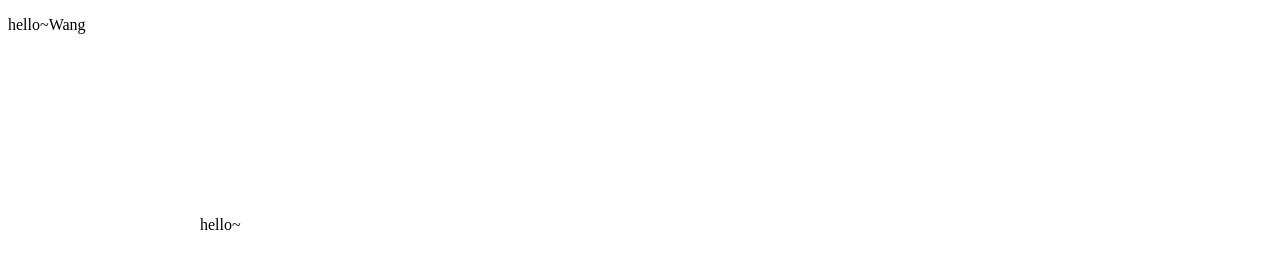
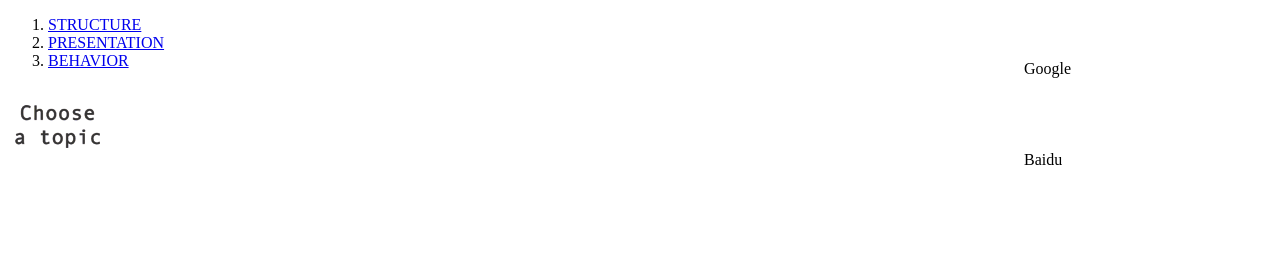
Before and after one commit to EvianEvan/DOM-Art, a plain HTML site: page chapter10/chapter10.html in a window 1280 px wide. Drawn offline with Linux system fonts and the light colour scheme.

Commit message:
chapter10

```diff
--- a/chapter10/chapter10.html
+++ b/chapter10/chapter10.html
@@ -3,12 +3,26 @@
 <head>
 	<meta charset = "utf-8" />
 	<title>chapter10 JS动画</title>
+	<link rel = 'stylesheet' href = 'styles/layout.css' media = 'screen' />
 </head>
 <body>
-<p id = 'message'>hello~</p>
-<p id = 'message2'>hello~Wang</p>
+<p id = 'message'>Google</p>
+<p id = 'message2'>Baidu</p>
+<ol id = 'linklist'>
+ <li>
+ <a href = 'structure.html'>STRUCTURE</a>
+ </li>
+ <li>
+ <a href = 'presentation.html'>PRESENTATION</a>
+ </li>
+ <li>
+ <a href = 'behavior.html'>BEHAVIOR</a>
+ </li>
+</ol>
 <script src = 'scripts/addLoadEvent.js'></script>
 <script src = 'scripts/moveElement.js'></script>
-<script src = 'scripts/positionMessage.js'></script>
+<script src = 'scripts/insertAfter.js'></script>
+<script src = 'scripts/positionMessage.js'></script> <!--用于文字动画-->
+<script src = 'scripts/prepareSlideshow.js'></script><!--用于图片变换-->
 </body>
 </html>
--- /dev/null
+++ b/chapter10/scripts/insertAfter.js
@@ -0,0 +1,8 @@
+function insertAfter(newElement,targetElement) {
+	var parent = targetElement.parentNode;
+	if (parent.lastChild == targetElement) {
+		parent.appendChild(newElement);
+	}else{
+		parent.insertBefore(newElement,targetElement.nextSibling);
+	}
+}
--- a/chapter10/scripts/moveElement.js
+++ b/chapter10/scripts/moveElement.js
@@ -2,21 +2,37 @@ function moveElement(elementID,final_x,final_y,interval) {
 	if(!document.getElementById) return false;
 	if(!document.getElementById(elementID)) return false;
 	var elem = document.getElementById(elementID);
+
+	if (elem.movement) {
+		clearTimeout(elem.movement);
+	}
+
+	if(!elem.style.left) {
+		elem.style.left = '0px';
+	}
+	if(!elem.style.top) {
+		elem.style.top = '0px';
+	}
 	var xpos = parseInt(elem.style.left);
 	var ypos = parseInt(elem.style.top);
 	if (xpos == final_x && ypos == final_y) {
 		return true;
 	}if (xpos < final_x) {
-		xpos++;
+		dist = Math.ceil((final_x - xpos)/10);
+		xpos = xpos + dist;
 	}if (xpos > final_x){
-		xpos--;
+		dist = Math.ceil((final_x - xpos)/10);
+		xpos = xpos + dist;
 	}if (ypos < final_y){
-		ypos++;
+		dist = Math.ceil((final_y - ypos)/10);
+		ypos = ypos + dist;
 	}if (ypos > final_y){
-		ypos--;
+		dist = Math.ceil((final_y - ypos)/10);
+		ypos = ypos + dist;
 	}
 	elem.style.left = xpos + "px";
 	elem.style.top = ypos + "px";
 	var repeat = "moveElement('"+elementID+"',"+final_x+","+final_y+","+interval+")";
-	movement = setTimeout(repeat,interval);
+
+	elem.movement = setTimeout(repeat,interval);
 }
--- a/chapter10/scripts/positionMessage.js
+++ b/chapter10/scripts/positionMessage.js
@@ -3,8 +3,14 @@ function positionMessage() {
 	if (!document.getElementById('message')) return false;
 	var elem = document.getElementById('message');
 	elem.style.position = 'absolute';
-	elem.style.left = '50px';
+	elem.style.left = '500px';
 	elem.style.top = '100px';
-	moveElement("message",200,200,20);
+	moveElement("message",1024,35,20);
+	if (!document.getElementById('message2')) return false;
+	var elem = document.getElementById('message2');
+	elem.style.position = 'absolute';
+	elem.style.left = '500px';
+	elem.style.top = '50px';
+	moveElement('message2',1024,135,20);
 }
 addLoadEvent(positionMessage);
--- /dev/null
+++ b/chapter10/scripts/prepareSlideshow.js
@@ -0,0 +1,27 @@
+function prepareSlideshow() {
+	if(!document.getElementsByTagName) return false;
+	if(!document.getElementById) return false;
+	if(!document.getElementById('linklist')) return false;
+
+	var slideshow = document.createElement('div');
+	slideshow.setAttribute('id','slideshow');
+	var preview = document.createElement('img');
+	preview.setAttribute('src','images/topics.gif');
+	preview.setAttribute('alt','building blocks of web design');
+	preview.setAttribute('id','preview');
+	slideshow.appendChild(preview);
+	var list = document.getElementById('linklist');
+	insertAfter(slideshow,list);
+
+	var links = list.getElementsByTagName('a');
+	links[0].onmouseover = function() {
+		moveElement('preview',-100,0,5);
+	}
+	links[1].onmouseover = function() {
+		moveElement('preview',-200,0,5);
+	}
+	links[2].onmouseover = function(){
+		moveElement('preview',-300,0,5);
+	}
+}
+addLoadEvent(prepareSlideshow);
--- /dev/null
+++ b/chapter10/styles/layout.css
@@ -0,0 +1,9 @@
+#slideshow {
+  width: 100px;
+  height: 100px;
+  position: relative;
+  overflow: hidden;
+}
+#preview {
+	position:absolute;
+}
```
Also changed, not shown: chapter10/images/topics.gif (added).
